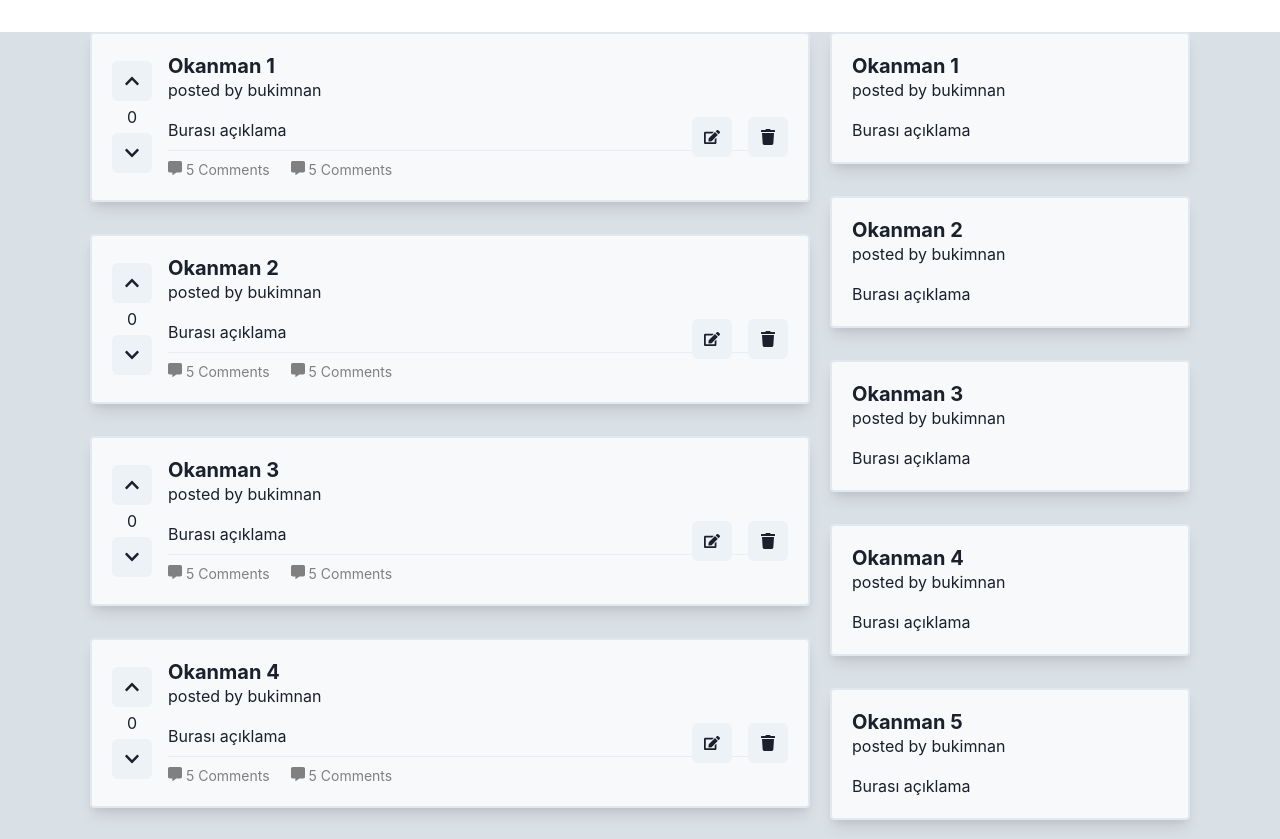
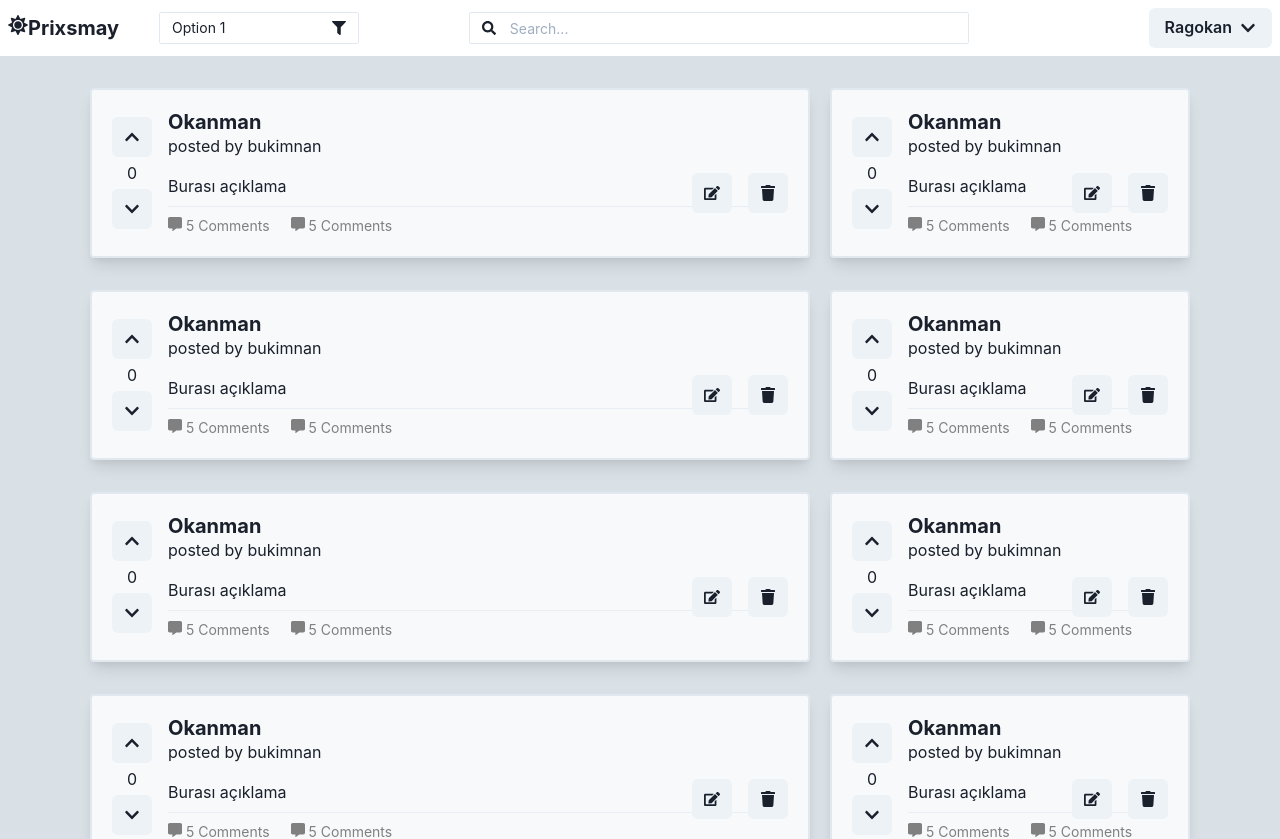
Before and after one commit to ragokan/prixsmay-front, a Next.js app: page / in a window 1280 px wide. Shown: the top 839 px of the page. Built offline with nearby package versions, Linux system fonts and the light colour scheme.

Commit message:
give basic look

```diff
--- /dev/null
+++ b/src/components/posts/PostComponent.tsx
@@ -0,0 +1,48 @@
+import { useColorMode, useMediaQuery, Flex, Box, Link, Heading, Divider, Icon, Text } from "@chakra-ui/react"
+import React from "react"
+import { FaCommentAlt } from "react-icons/fa"
+import { EditDeleteButtons } from "./EditDeleteButtonsComponent"
+import { VoteComponent } from "./VoteComponent"
+
+interface PostComponentProps {
+  isDetailedView?: boolean
+}
+const PostComponent: React.FC<PostComponentProps> = ({ isDetailedView = false }) => {
+  const { colorMode } = useColorMode()
+  const [isMobile] = useMediaQuery("(max-width: 800px)")
+  const isHomePage = !isDetailedView
+
+  return (
+    <Flex p={5} shadow="lg" borderWidth="2px" borderRadius="4px" bg={colorMode === "dark" ? "#151516" : "#F7F9FA"}>
+      <VoteComponent onClick={{ up: () => {}, down: () => {} }} isVoted={{}} />
+      <Box flex={1} position="relative">
+        <Link>
+          <Heading fontSize="xl">Okanman</Heading>
+        </Link>
+
+        <Text>posted by bukimnan</Text>
+
+        <Flex align="center">
+          <Text flex={1} mt={4}>
+            Burası açıklama
+            <Divider my={2} />
+            <Flex>
+              <Box color="gray" fontSize="sm">
+                <Icon as={FaCommentAlt} /> 5 Comments
+              </Box>
+              <Divider width={5} orientation="vertical" />
+              <Box color="gray" fontSize="sm">
+                <Icon as={FaCommentAlt} /> 5 Comments
+              </Box>
+            </Flex>
+          </Text>
+        </Flex>
+        <Box position="absolute" right="0" top={isMobile ? "20%" : "50%"}>
+          <EditDeleteButtons onClick={{ edit: () => {}, delete: () => {} }} />
+        </Box>
+      </Box>
+    </Flex>
+  )
+}
+
+export default PostComponent
--- a/src/pages/_app.tsx
+++ b/src/pages/_app.tsx
@@ -3,11 +3,13 @@ import { ChakraProvider } from "@chakra-ui/react"
 import theme from "../theme"
 import { AppProps } from "next/app"
 import MainContainer from "../components/MainContainer"
+import { NavComponent } from "../components/NavComponent"
 
 function MyApp({ Component, pageProps }: AppProps) {
   return (
     <ChakraProvider resetCSS theme={theme}>
       <MainContainer>
+        <NavComponent />
         <Component {...pageProps} />
       </MainContainer>
     </ChakraProvider>
--- a/src/pages/index.tsx
+++ b/src/pages/index.tsx
@@ -1,12 +1,9 @@
-import { Box, Divider, Flex, Heading, Icon, Link, Stack, Text, useColorMode, useMediaQuery } from "@chakra-ui/react"
+import { Flex, Stack, useMediaQuery } from "@chakra-ui/react"
 import React from "react"
-import { FaCommentAlt } from "react-icons/fa"
-import { EditDeleteButtons } from "../components/posts/EditDeleteButtonsComponent"
-import { VoteComponent } from "../components/posts/VoteComponent"
+import PostComponent from "../components/posts/PostComponent"
 import { Wrapper } from "../components/Wrapper"
 
 const Index = () => {
-  const { colorMode } = useColorMode()
   const [isMobile] = useMediaQuery("(max-width: 800px)")
 
   return (
@@ -16,42 +13,7 @@ const Index = () => {
           {new Array(20)
             .fill(() => "")
             .map((val, index) => (
-              <Flex
-                key={index}
-                p={5}
-                shadow="lg"
-                borderWidth="2px"
-                borderRadius="4px"
-                bg={colorMode === "dark" ? "#151516" : "#F7F9FA"}
-              >
-                <VoteComponent onClick={{ up: () => {}, down: () => {} }} isVoted={{}} />
-                <Box flex={1} position="relative">
-                  <Link>
-                    <Heading fontSize="xl">Okanman {index + 1}</Heading>
-                  </Link>
-
-                  <Text>posted by bukimnan</Text>
-
-                  <Flex align="center">
-                    <Text flex={1} mt={4}>
-                      Burası açıklama
-                      <Divider my={2} />
-                      <Flex>
-                        <Box color="gray" fontSize="sm">
-                          <Icon as={FaCommentAlt} /> 5 Comments
-                        </Box>
-                        <Divider width={5} orientation="vertical" />
-                        <Box color="gray" fontSize="sm">
-                          <Icon as={FaCommentAlt} /> 5 Comments
-                        </Box>
-                      </Flex>
-                    </Text>
-                  </Flex>
-                  <Box position="absolute" right="0" top={isMobile ? "20%" : "50%"}>
-                    <EditDeleteButtons onClick={{ edit: () => {}, delete: () => {} }} />
-                  </Box>
-                </Box>
-              </Flex>
+              <PostComponent key={index} />
             ))}
         </Stack>
         {!isMobile && (
@@ -59,29 +21,7 @@ const Index = () => {
             {new Array(20)
               .fill(() => "")
               .map((val, index) => (
-                <Flex
-                  key={index}
-                  p={5}
-                  shadow="lg"
-                  borderWidth="2px"
-                  borderRadius="4px"
-                  bg={colorMode === "dark" ? "#151516" : "#F7F9FA"}
-                >
-                  {/* <UpdootSection post={p} /> */}
-                  <Box flex={1}>
-                    <Link>
-                      <Heading fontSize="xl">Okanman {index + 1}</Heading>
-                    </Link>
-
-                    <Text>posted by bukimnan</Text>
-                    <Flex align="center">
-                      <Text flex={1} mt={4}>
-                        Burası açıklama
-                      </Text>
-                      <Box ml="auto">{/* <EditDeletePostButtons/> */}</Box>
-                    </Flex>
-                  </Box>
-                </Flex>
+                <PostComponent key={index} />
               ))}
           </Stack>
         )}
```
